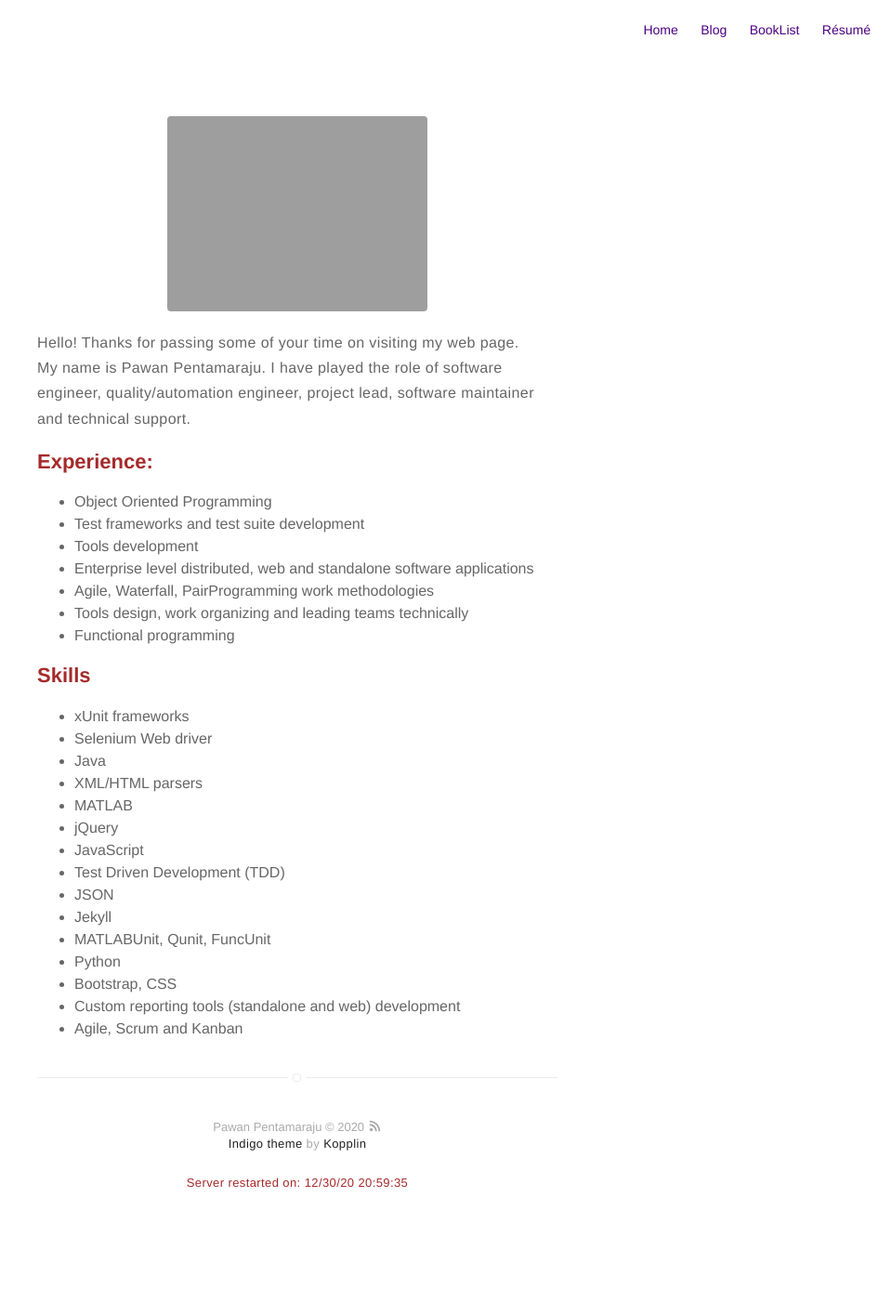
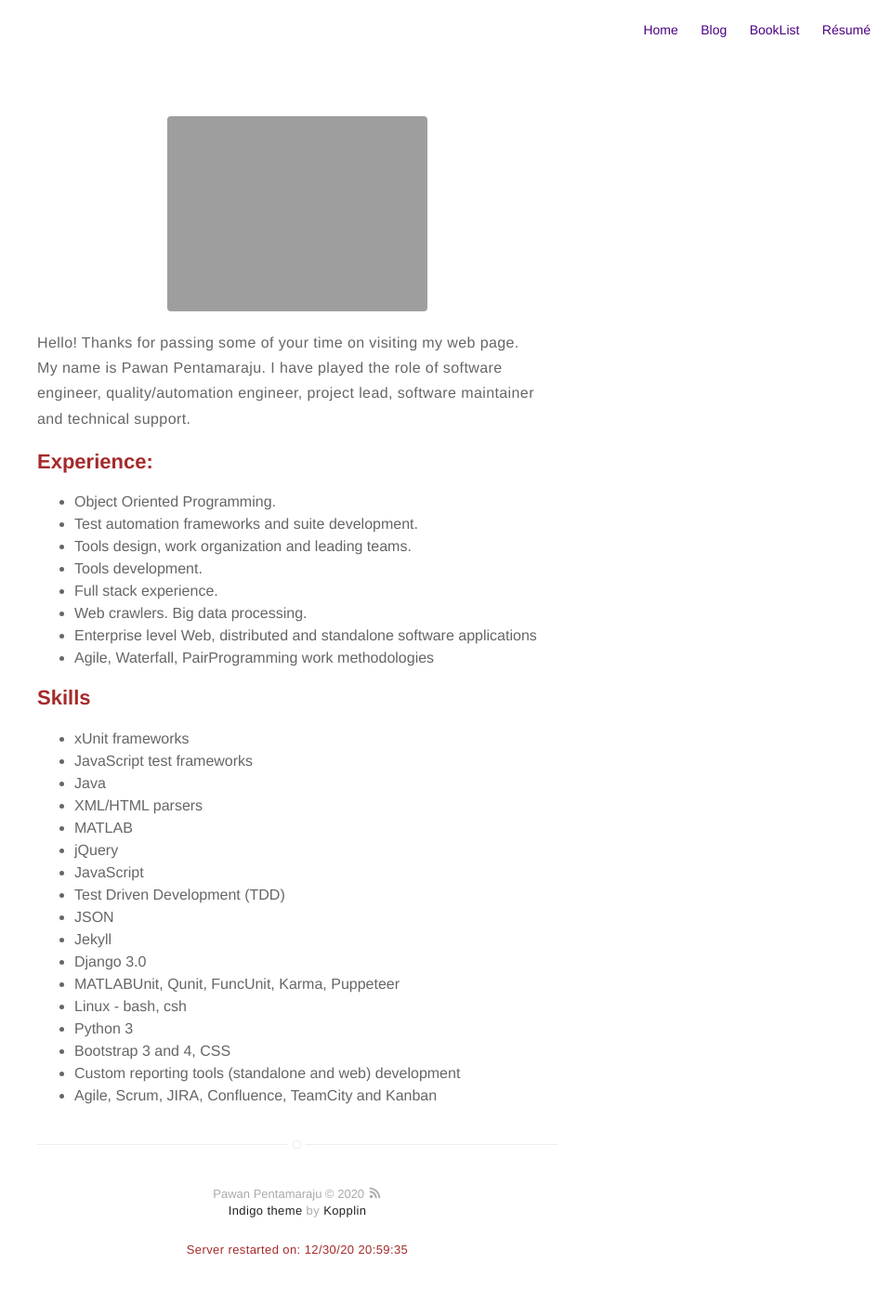
Before and after one commit to pawanpe/pawanpe.github.io, a Jekyll site: the page built from about.md, in a window 1280 px wide. Shown: the whole page at 93% size, without its empty margins (320-1280 px from the left). Built offline with Jekyll 4.4.1, drawn with Linux system fonts in a browser that asks for light colours; before the commit the page ends 1344 px from its top, so only the background shows below that.

Commit message:
Updating config to include instagram account and updated about section - Dec 30,2020

```diff
--- a/_config.yml
+++ b/_config.yml
@@ -1,6 +1,6 @@
 # main text of home
 name: Pawan Pentamaraju
-bio: Software Engineer in Test, Photographer and wanna be Writer.
+bio: Senior Software Engineer in Test and Photographer.
 
 # twitter summary info
 description: A personal blog about ...
@@ -38,7 +38,6 @@ disqus:
 # facebook: myfacebook
 # twitter: pawanpe
 # google: mygoogle
-# instagram: myinstagram
 # pinterest: mypinterest
 # linkedin: mylinkedin
 # youtube: myyoutube
@@ -53,14 +52,15 @@ github: pawanpe
 # vimeo: myvimeo
 # lanyrd: mylanyrd
 email: pawanpe@outlook.com
+instagram: pawantraveldiary
 
 authors:
     pawanpe:
         name: Pawan Pentamaraju
-        bio: Software Engineer in Test, Photographer and wanna be Writer.
+        bio: Senior Software Engineer in Test and Photographer.
         external-image: false
         picture: assets/images/profile.jpg
-        twitter: pawanpe
+        #twitter: pawanpe
 
 
 # do you want a larger site? change the option below
--- a/about.md
+++ b/about.md
@@ -10,13 +10,14 @@ software maintainer and technical support.</p>
 
 <h2 style="color: brown">Experience:</h2>
 <ul class="skill-list">
-	<li>Object Oriented Programming</li>
-	<li>Test frameworks and test suite development </li>
-	<li>Tools development</li>
-	<li>Enterprise level distributed, web and standalone software applications</li>
+	<li>Object Oriented Programming. </li>
+	<li>Test automation frameworks and suite development. </li>
+	<li>Tools design, work organization and leading teams. </li>
+	<li>Tools development. </li>
+	<li>Full stack experience. </li>
+	<li>Web crawlers. Big data processing. </li>
+	<li>Enterprise level Web, distributed and standalone software applications</li>
 	<li>Agile, Waterfall, PairProgramming work methodologies</li>
-	<li>Tools design, work organizing and leading teams technically</li>
-	<li>Functional programming</li>
 </ul>
 
 <h2 style="color: brown">Skills</h2>
@@ -24,7 +25,7 @@ software maintainer and technical support.</p>
 <ul class="skill-list">
 
 	<li>xUnit frameworks</li>
-	<li>Selenium Web driver</li>
+	<li>JavaScript test frameworks</li>
 	<li>Java</li>
 	<li>XML/HTML parsers</li>
 	<li>MATLAB</li>
@@ -33,11 +34,13 @@ software maintainer and technical support.</p>
 	<li>Test Driven Development (TDD)</li>
 	<li>JSON</li>
 	<li>Jekyll</li>
-	<li>MATLABUnit, Qunit, FuncUnit</li>
-	<li>Python</li>
-	<li>Bootstrap, CSS</li>
+	<li>Django 3.0</li>
+	<li>MATLABUnit, Qunit, FuncUnit, Karma, Puppeteer</li>
+	<li>Linux - bash, csh</li>
+	<li>Python 3</li>
+	<li>Bootstrap 3 and 4, CSS</li>
 	<li>Custom reporting tools (standalone and web) development</li>
-	<li>Agile, Scrum and Kanban</li>
+	<li>Agile, Scrum, JIRA, Confluence, TeamCity and Kanban</li>
 
 </ul>
 
```
